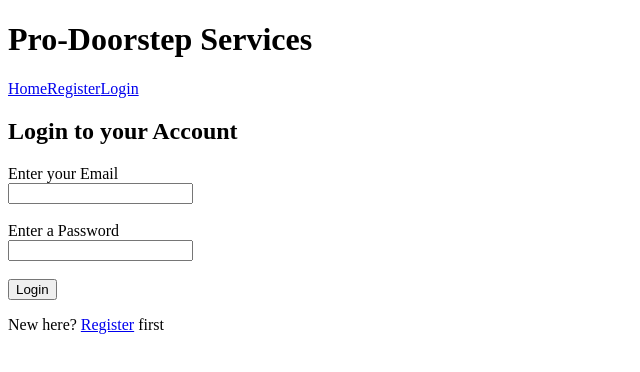
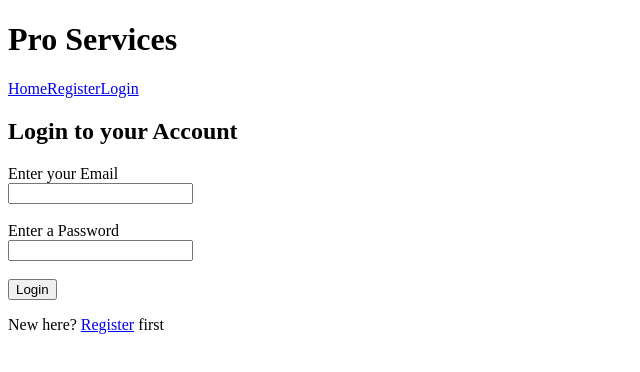
Before and after one commit to yadav-pratik/Professional-DS-Front-End, a React (Create React App) app: page /user/login in a window 1280 px wide. Shown: the top 372 px of the page, without its empty margins (0-640 px from the left). Built offline with nearby package versions, Linux system fonts and the light colour scheme.

Commit message:
added Body component and moved all Routes out of NavBar

```diff
--- a/src/App.js
+++ b/src/App.js
@@ -1,11 +1,14 @@
 import React from "react"
+
+import Body from "./components/Body";
 import NavBar from "./components/NavBar";
 
 const App = (props) => {
   return (
     <div>
-      <h1>Pro-Doorstep Services</h1>
+      <h1>Pro Services</h1>
       <NavBar />
+      <Body />
     </div>
   );
 }
--- /dev/null
+++ b/src/components/Body.js
@@ -0,0 +1,18 @@
+import React from 'react'
+import { Route } from 'react-router-dom'
+
+import Register from './authentication/Register'
+import Login from './authentication/Login'
+import Home from './Home'
+
+const Body = () => {
+  return (
+    <div>
+        <Route path="/home" component={Home} exact/>
+        <Route path="/user/register" component={Register} exact/>
+        <Route path="/user/login" component={Login} exact/>
+    </div>
+  )
+}
+
+export default Body
--- a/src/components/NavBar.js
+++ b/src/components/NavBar.js
@@ -24,9 +24,9 @@ const NavBar = (props) => {
             )
         }
 
-        <Route path="/home" component={Home} exact/>
+        {/* <Route path="/home" component={Home} exact/>
         <Route path="/user/register" component={Register} exact/>
-        <Route path="/user/login" component={Login} exact/>
+        <Route path="/user/login" component={Login} exact/> */}
     </div>
   )
 }
```
